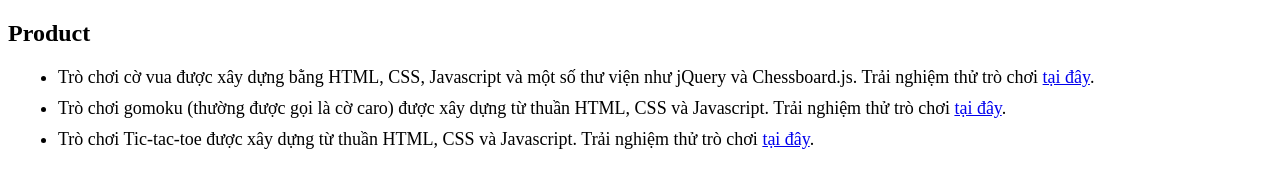
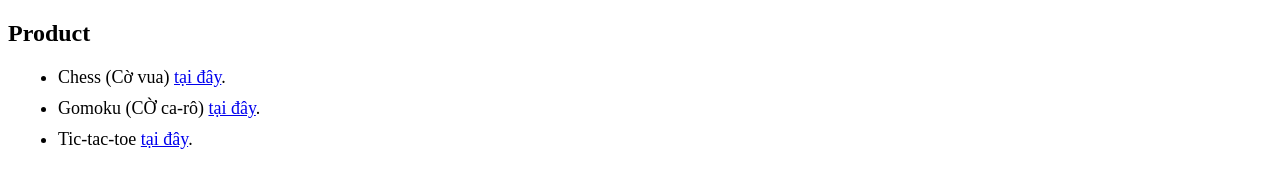
Before and after one commit to nmphu123/game, a plain HTML site: page index.html in a window 1280 px wide. Drawn offline with Linux system fonts and the light colour scheme.

Commit message:
Update index.html

```diff
--- a/index.html
+++ b/index.html
@@ -19,18 +19,15 @@
     <h2>Product</h2>
     <ul>
       <li>
-        Trò chơi cờ vua được xây dựng bằng HTML, CSS, Javascript và một số thư
-        viện như jQuery và Chessboard.js. Trải nghiệm thử trò chơi
+        Chess (Cờ vua)
         <a href="./ai-master-chess/ai-chess.html">tại đây</a>.
       </li>
       <li>
-        Trò chơi gomoku (thường được gọi là cờ caro) được xây dựng từ thuần
-        HTML, CSS và Javascript. Trải nghiệm thử trò chơi
+        Gomoku (CỜ ca-rô)
         <a href="./gomoku/gomoku-home.html">tại đây</a>.
       </li>
       <li>
-        Trò chơi Tic-tac-toe được xây dựng từ thuần HTML, CSS và Javascript.
-        Trải nghiệm thử trò chơi
+        Tic-tac-toe
         <a href="./tic-tac-toe/tic-tac-toe.html">tại đây</a>.
       </li>
     </ul>
```
